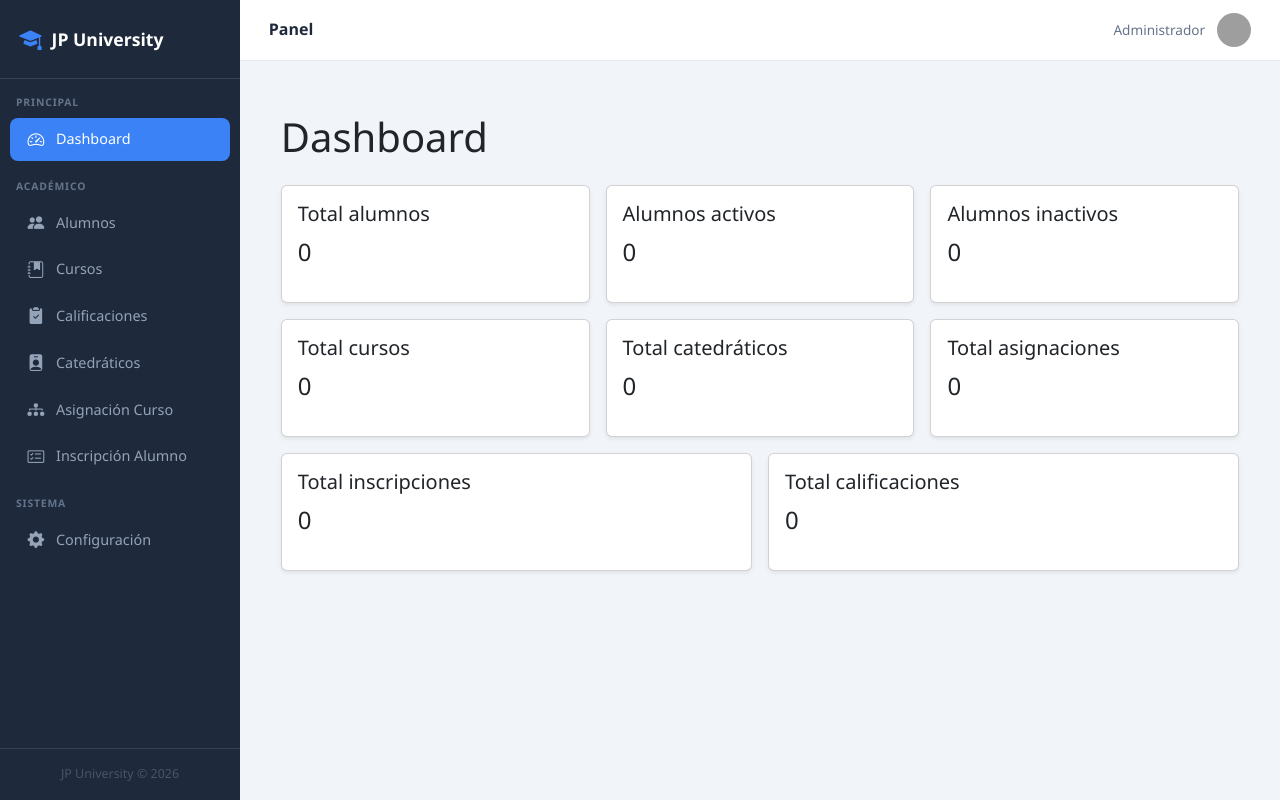
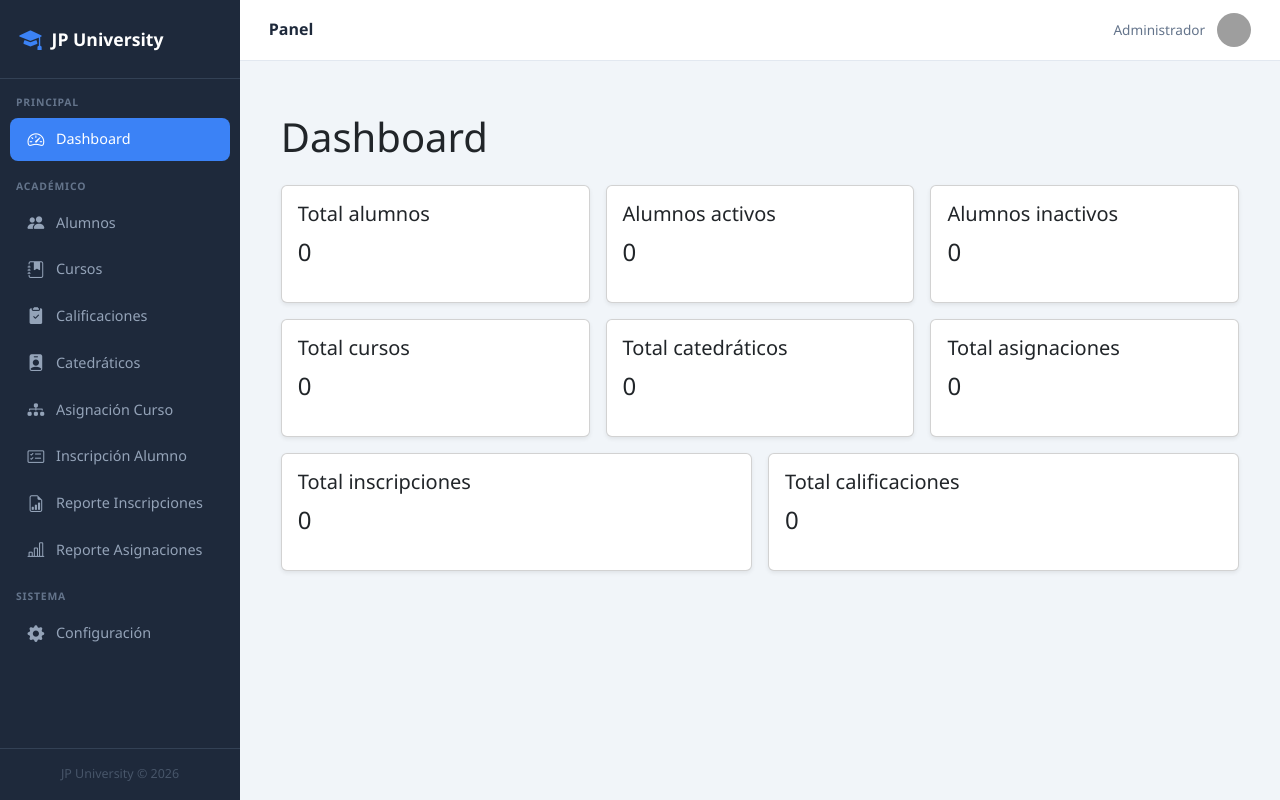
Before and after one commit to Jerelynm/Tarea-base-de-datos-y-django, a Django app: page / in a window 1280 px wide. Run offline with Django 4.2, Linux system fonts and the light colour scheme; data that the repository does not hold is empty; grey boxes are pictures that could not be loaded.

Commit message:
se agregan como submenu

```diff
--- a/2026-progra3-django/core/management/commands/poblar_bd.py
+++ b/2026-progra3-django/core/management/commands/poblar_bd.py
@@ -105,7 +105,7 @@ class Command(BaseCommand):
 
         # 4. Asignaciones: 300
         secciones = ["A", "B", "C", "D"]
-        ciclos = ["Primer Semestre 2026", "Segundo Semestre 2026"]
+        ciclos = ["Semestre 1-2026", "Semestre 2-2026"]
         asignaciones = []
         for _ in range(300):
             asignaciones.append(
--- a/2026-progra3-django/universidad/templates/base.html
+++ b/2026-progra3-django/universidad/templates/base.html
@@ -181,6 +181,8 @@
         <i class="bi bi-people-fill"></i> Alumnos
     </a>
 
+
+
     <!-- Módulos futuros -->
    <a href="{% url 'cursos' %}"
    class="nav-link {% if request.resolver_match.url_name == 'cursos' %}active{% endif %}">
@@ -205,6 +207,17 @@
    class="nav-link {% if request.resolver_match.url_name == 'inscripcion_alumno' %}active{% endif %}">
     <i class="bi bi-card-checklist"></i> Inscripción Alumno
 </a>
+
+<a href="{% url 'reporte_inscripciones' %}" class="nav-link">
+    <i class="bi bi-file-earmark-bar-graph"></i>
+    <span>Reporte Inscripciones</span>
+</a>
+
+<a href="{% url 'reporte_asignaciones' %}" class="nav-link">
+    <i class="bi bi-bar-chart-line"></i>
+    <span>Reporte Asignaciones</span>
+</a>
+
     <div class="nav-section">Sistema</div>
     <a href="#" class="nav-link">
         <i class="bi bi-gear-fill"></i> Configuración
```
